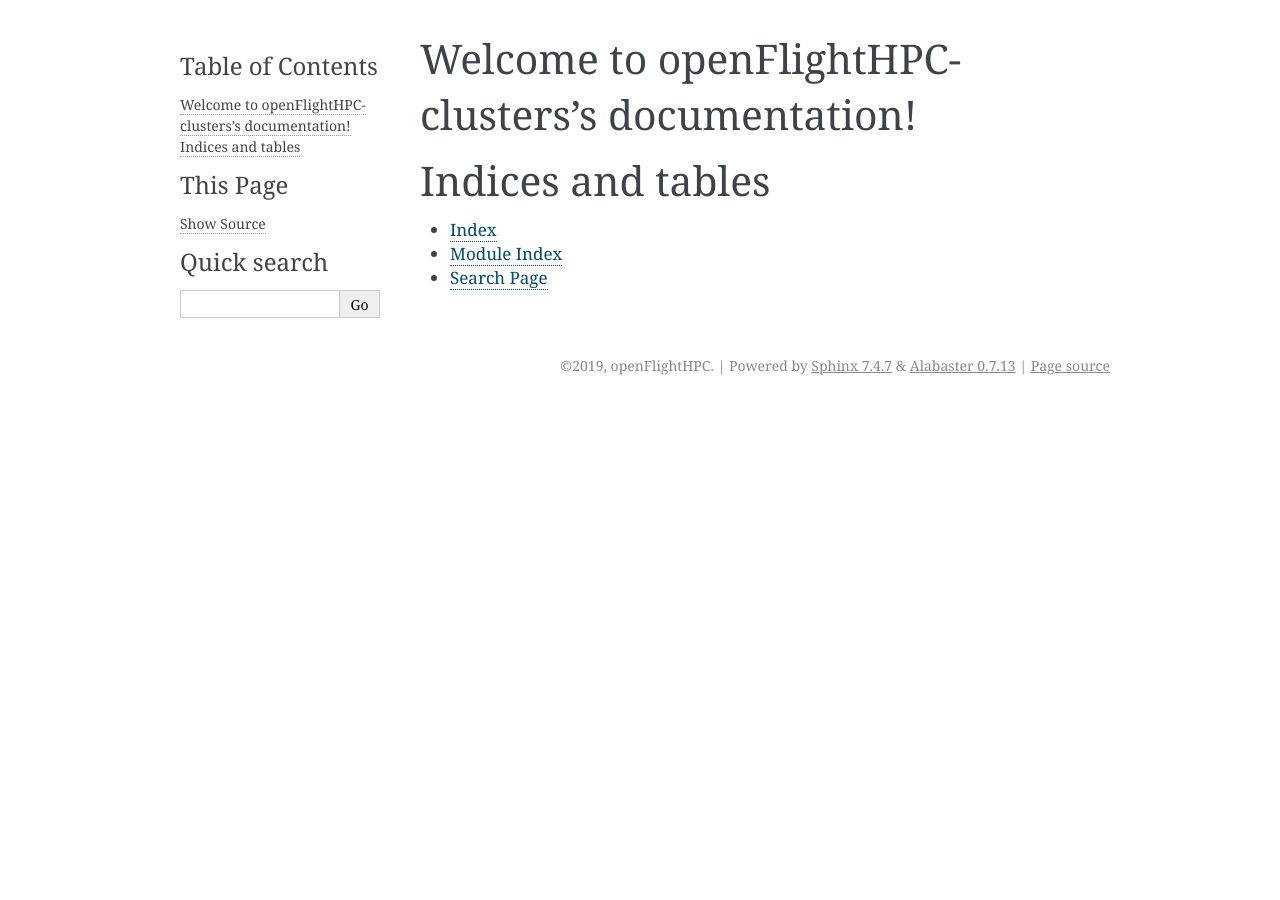
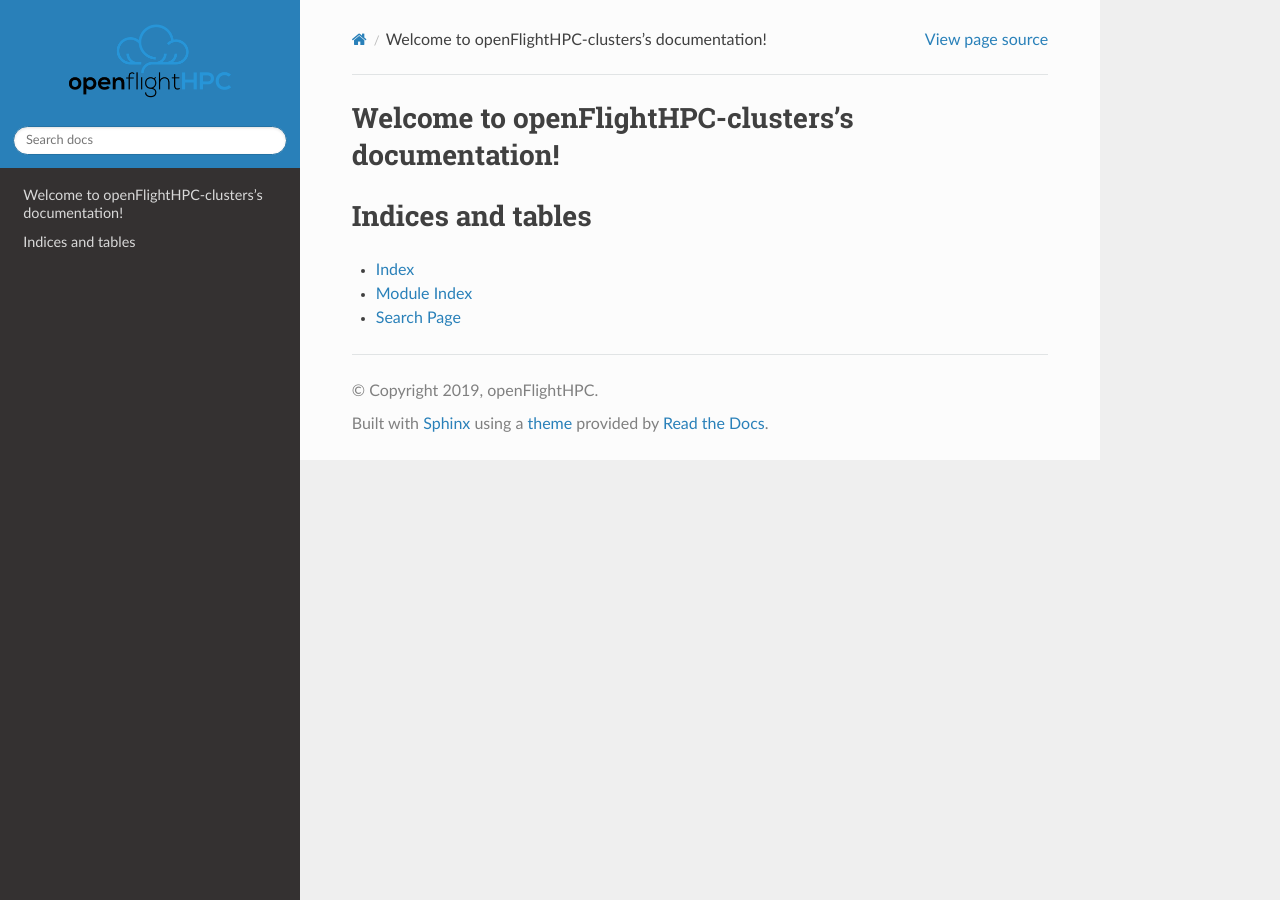
Before and after one commit to openflighthpc/design.openflighthpc.org, a Sphinx documentation site: the page built from docs/source/index.rst, in a window 1280 px wide. Built offline with Sphinx 7.4.7 and the Read the Docs theme 2.0.0, drawn with Linux system fonts in a browser that asks for light colours.

Commit message:
Theming options

```diff
--- a/docs/source/conf.py
+++ b/docs/source/conf.py
@@ -74,13 +74,18 @@
 # The theme to use for HTML and HTML Help pages.  See the documentation for
 # a list of builtin themes.
 #
-html_theme = 'alabaster'
+html_theme = 'sphinx_rtd_theme'
 
 # Theme options are theme-specific and customize the look and feel of a theme
 # further.  For a list of options available for each theme, see the
 # documentation.
 #
 # html_theme_options = {}
+html_theme_options = {
+    'logo_only': True
+}
+
+html_logo = 'openflighthpc-logo.png'
 
 # Add any paths that contain custom static files (such as style sheets) here,
 # relative to this directory. They are copied after the builtin static files,
```
Also changed, not shown: docs/source/openflighthpc-logo.png (added).
